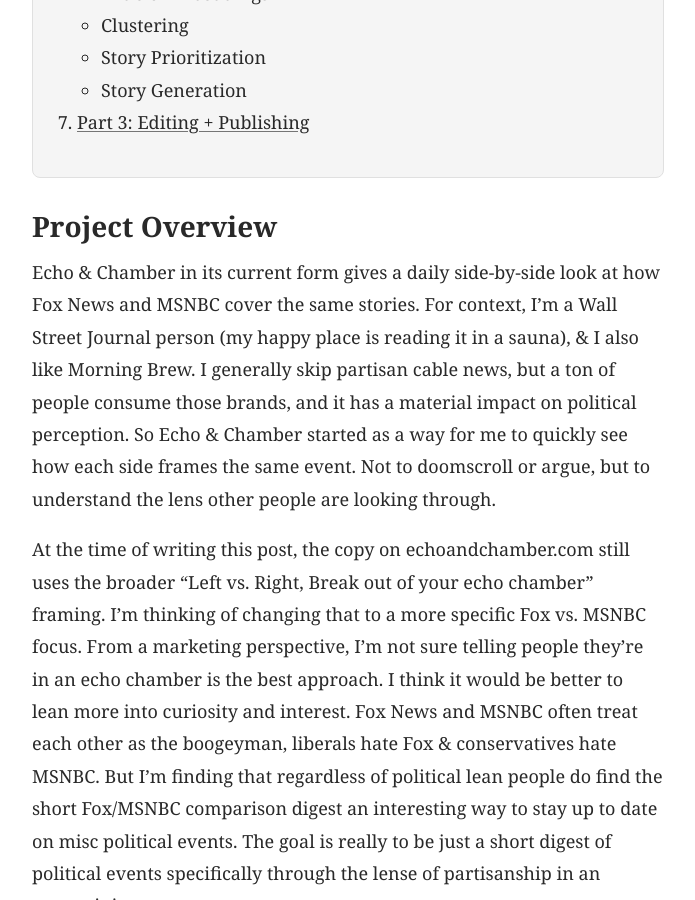
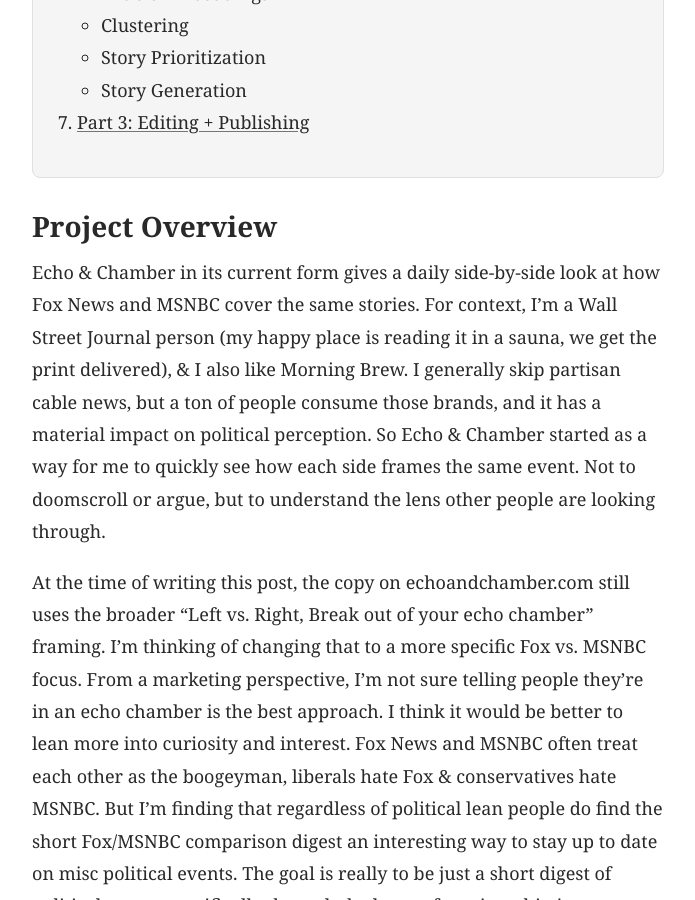
Before and after one commit to michael-koscak/michael-koscak.github.io, a Jekyll site: the page built from _posts/2025-11-02-echo-and-chamber.md, in a window 1280 px wide and 900 px high, scrolled down 904 px. Shown: the whole window, without its empty margins (292-987 px from the left). Built offline with Jekyll 4.4.1, drawn with Linux system fonts in a browser that asks for light colours.

Commit message:
minor updates

```diff
--- a/_posts/2025-11-02-echo-and-chamber.md
+++ b/_posts/2025-11-02-echo-and-chamber.md
@@ -33,7 +33,7 @@
 
 ## Project Overview
 
-Echo & Chamber in its current form gives a daily side-by-side look at how Fox News and MSNBC cover the same stories. For context, I'm a Wall Street Journal person (my happy place is reading it in a sauna), & I also like Morning Brew. I generally skip partisan cable news, but a ton of people consume those brands, and it has a material impact on political perception. So Echo & Chamber started as a way for me to quickly see how each side frames the same event. Not to doomscroll or argue, but to understand the lens other people are looking through.
+Echo & Chamber in its current form gives a daily side-by-side look at how Fox News and MSNBC cover the same stories. For context, I'm a Wall Street Journal person (my happy place is reading it in a sauna, we get the print delivered), & I also like Morning Brew. I generally skip partisan cable news, but a ton of people consume those brands, and it has a material impact on political perception. So Echo & Chamber started as a way for me to quickly see how each side frames the same event. Not to doomscroll or argue, but to understand the lens other people are looking through.
 
 At the time of writing this post, the copy on echoandchamber.com still uses the broader "Left vs. Right, Break out of your echo chamber" framing. I'm thinking of changing that to a more specific Fox vs. MSNBC focus. From a marketing perspective, I'm not sure telling people they're in an echo chamber is the best approach. I think it would be better to lean more into curiosity and interest. Fox News and MSNBC often treat each other as the boogeyman, liberals hate Fox & conservatives hate MSNBC. But I'm finding that regardless of political lean people do find the short Fox/MSNBC comparison digest an interesting way to stay up to date on misc political events.  The goal is really to be just a short digest of political events specifically through the lense of partisanship in an entertaining way.
 
```
